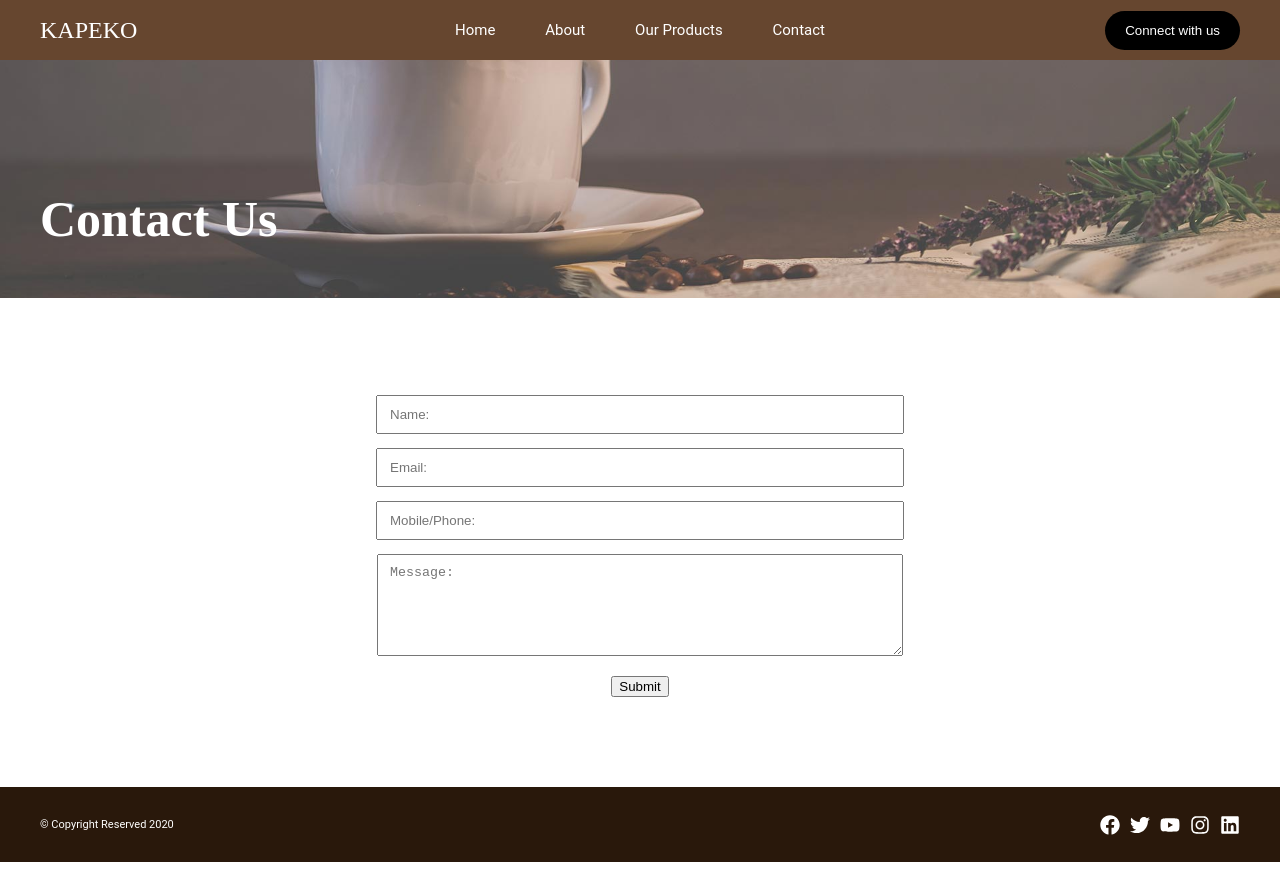
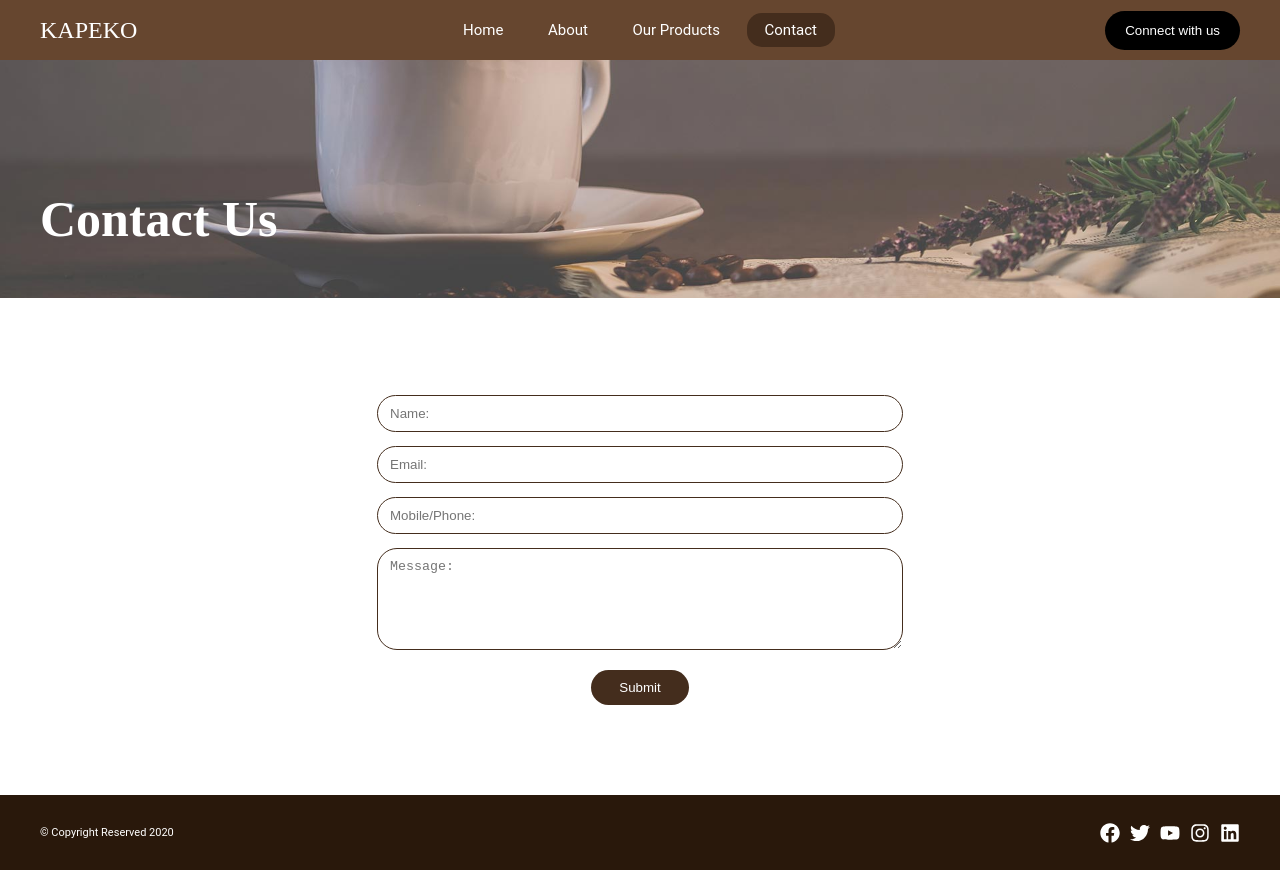
Before and after one commit to sherwinJay/Gatsby-Coffee, a Gatsby site: page /contact in a window 1280 px wide. Built offline with nearby package versions, Linux system fonts and the light colour scheme; Gatsby itself is replaced by a stand-in of ours; a web font is replaced by a local one.

Commit message:
new commit

```diff
--- a/src/components/About/styles.js
+++ b/src/components/About/styles.js
@@ -24,6 +24,8 @@ export const aboutContainer = css`
 `;
 
 export const aboutImg = css`
+  box-shadow: 4px 4px 8px 1px #aaa;
+
   @media screen and (max-width: 760px){
     height: 500px;
   }
--- a/src/components/ContactUs/index.js
+++ b/src/components/ContactUs/index.js
@@ -2,7 +2,7 @@ import React from 'react';
 /** @jsx jsx */
 import { css, jsx } from "@emotion/react";
 import {useStaticQuery, graphql} from 'gatsby';
-import { contactContainer } from './styles';
+import { contactContainer, contactWrapper } from './styles';
 import { defaultSection } from '../styles/main';
 import TitleSection from '../PageTitle';
 
@@ -24,7 +24,7 @@ const ContactUs = () => {
   } = useStaticQuery(imageData);
 
   return (
-      <>
+      <div css={contactWrapper}>
         <TitleSection
           title={"Contact Us"}
           bgImage={backgroundImageData.childImageSharp.fluid}
@@ -38,7 +38,7 @@ const ContactUs = () => {
             <button type="submit">Submit</button>
           </form>
         </div>
-      </>
+      </div>
     )
 }
 
--- a/src/components/ContactUs/styles.js
+++ b/src/components/ContactUs/styles.js
@@ -9,6 +9,11 @@ export const contactContainer = css`
     width: 500px;
     display: grid;
     justify-items: center;
+
+  @media screen and (max-width: 500px) {
+    width: 80vw;
+  }
+
   }
 
   & input, textarea {
@@ -17,10 +22,26 @@ export const contactContainer = css`
     padding: 10px 12px;
     width: 100%;
     outline: 0;
+    border-radius: 20px;
+    border: 1px solid #442d1d;
   }
 
   & textarea {
     min-height: 80px;
     margin-bottom: 20px;
+    border: 1px solid #442d1d;
+  }
+
+  & button{
+    background-color: #442d1d;
+    color: #fff;
+    border: none;
+    padding: 10px 28px;
+    border-radius: 20px;
+    cursor: pointer;
   }
 `;
+
+export const contactWrapper = css`
+  min-height: 90vh;
+`;
--- a/src/components/Header/index.js
+++ b/src/components/Header/index.js
@@ -19,7 +19,7 @@ import { FaBars } from "react-icons/fa";
 const navItems = navData.map((navItem, idx) => {
   return(
     <li key={idx}>
-      <Link css={mainNavLinks} to={navItem.link}>{navItem.title}</Link>
+      <Link css={mainNavLinks} to={navItem.link}  activeClassName="active">{navItem.title}</Link>
     </li>
   )
 });
--- a/src/components/Header/styles.js
+++ b/src/components/Header/styles.js
@@ -5,6 +5,9 @@ export const mainHeaderContainer = css`
   /* background-color: #01bf71; */
   background-color: #66462f;
   position: relative;
+  & .active {
+    background-color: #442d1d;
+  }
 `;
 export const mainHeader = css`
   display: grid;
@@ -50,7 +53,12 @@ export const mainNavLogo = css`
 export const mainNavLinks = css`
   text-decoration: none;
   color: #fff;
-  padding: 0 10px;
+  padding: 8px 18px;
+  border-radius: 15px;
+
+  &:hover{
+    background-color: #442d1d;
+  }
 `;
 
 export const mobileIcon = css`
--- a/src/components/Sidebar/index.js
+++ b/src/components/Sidebar/index.js
@@ -13,7 +13,7 @@ const Sidebar = ({isOpen, toggle}) => {
 const navItems = navData.map((navItem, idx) => {
   return(
     <li key={idx}>
-      <Link css={sideNavLinks} to={navItem.link}>{navItem.title}</Link>
+      <Link css={sideNavLinks} activeClassName="active" to={navItem.link}>{navItem.title}</Link>
     </li>
   )
 });
--- a/src/components/Sidebar/styles.js
+++ b/src/components/Sidebar/styles.js
@@ -23,6 +23,10 @@ export const sidebarContainer = ({ isOpen }) => css`
   & li {
     padding: 10px 0;
   }
+
+  & li.active{
+    border-bottom: 1px solid #66462f;
+  }
 `;
 
 export const sidebarMenu = css`
@@ -41,6 +45,10 @@ export const sideNavLinks = css`
  font-size: 18px;
  text-decoration: none;
  padding: 10px 0;
+
+ &.active{
+    border-bottom: 3px solid #aa7c5a;
+  }
 `;
 
 export const iconWrapper = css`
```
